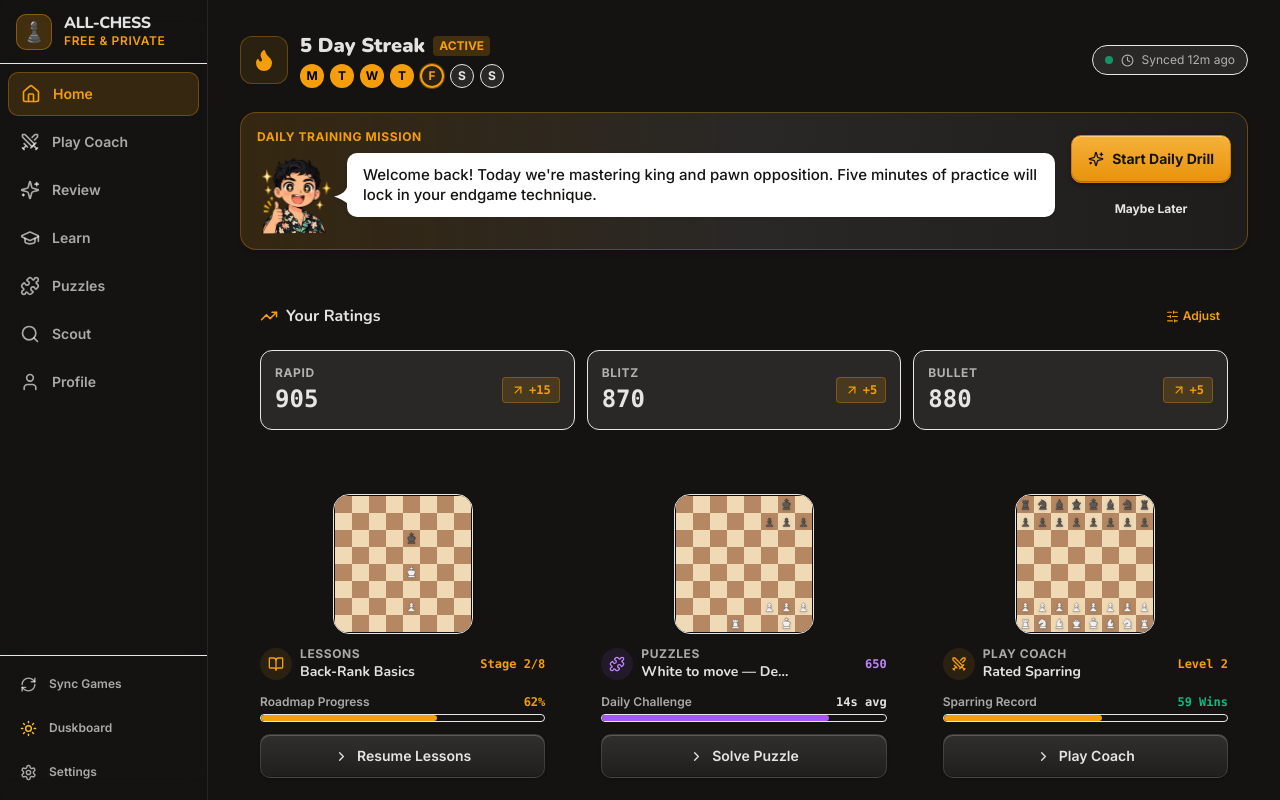
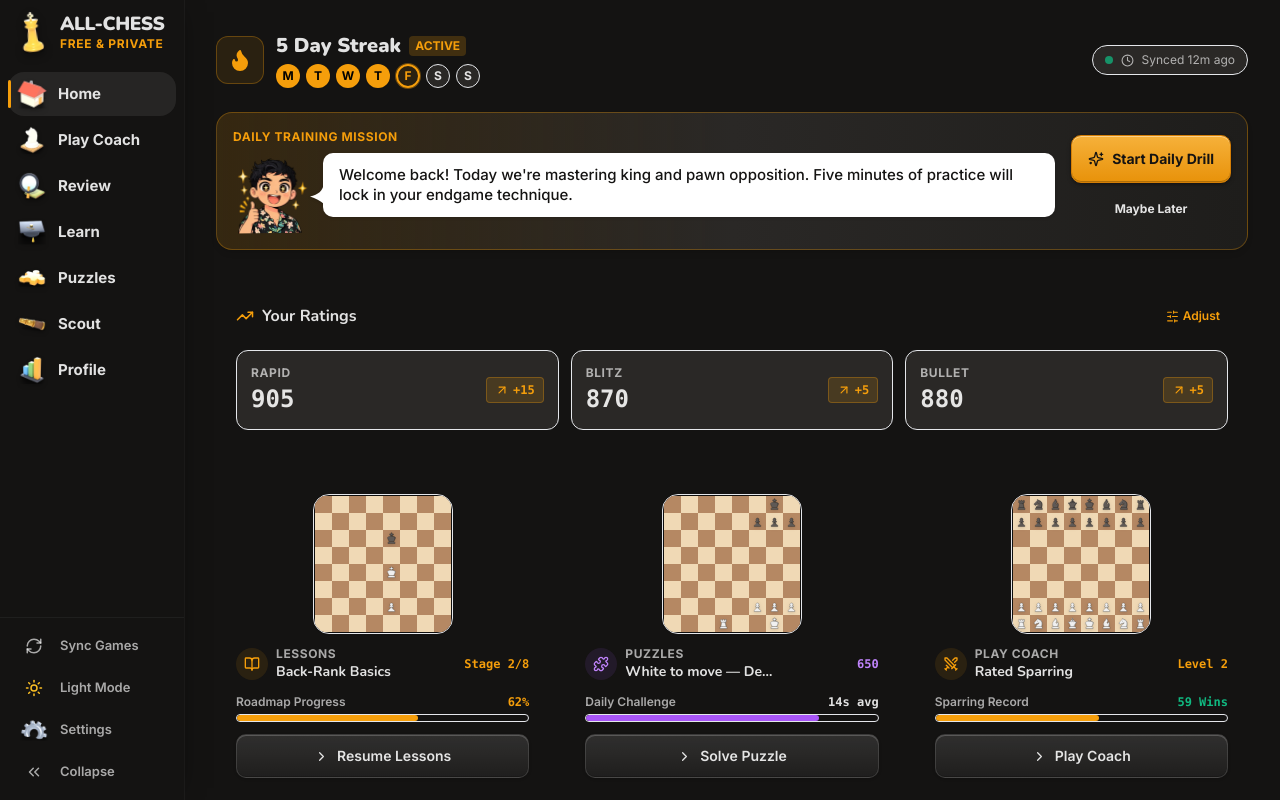
Before and after one commit to rogeralukka/ALL-CHESS, a React (Vite) app in the folder frontend/: page / in a window 1280 px wide. Built offline with nearby package versions, Linux system fonts and the light colour scheme.

Commit message:
Add files via upload

```diff
--- a/frontend/src/app/Layout.tsx
+++ b/frontend/src/app/Layout.tsx
@@ -1,38 +1,65 @@
-import React, { useState } from 'react';
+import React, { useEffect, useState } from 'react';
 import { NavLink, Outlet, useLocation } from 'react-router-dom';
-import {
-  Home,
-  Swords,
-  GraduationCap,
-  Puzzle,
-  Search,
-  User,
-  Settings,
-  RefreshCw,
-  Sun,
-  Moon,
-  Sparkles,
-} from 'lucide-react';
+import { motion } from 'framer-motion';
+import { RefreshCw, Sun, Moon, ChevronsLeft, ChevronsRight } from 'lucide-react';
 import { useSettingsStore } from '@/data/settingsStore';
 import { ToastContainer, toast } from '@/components/Toast';
+import { useMotion } from '@/lib/useMotion';
+import { storage } from '@/lib/storage';
+
+/** 3D section icons, rendered from scripts/map-art/render_ui_art.py */
+export const SECTION_ICON: Record<string, string> = {
+  home: '/assets/ui/icon_home.webp',
+  play: '/assets/ui/icon_play.webp',
+  review: '/assets/ui/icon_review.webp',
+  learn: '/assets/ui/icon_learn.webp',
+  puzzles: '/assets/ui/icon_puzzles.webp',
+  scout: '/assets/ui/icon_scout.webp',
+  profile: '/assets/ui/icon_profile.webp',
+  settings: '/assets/ui/icon_settings.webp',
+};
+
+const NAV = [
+  { to: '/', label: 'Home', icon: 'home' },
+  { to: '/play', label: 'Play Coach', short: 'Play', icon: 'play' },
+  { to: '/review', label: 'Review', icon: 'review' },
+  { to: '/learn', label: 'Learn', icon: 'learn' },
+  { to: '/puzzles', label: 'Puzzles', icon: 'puzzles' },
+  { to: '/scout', label: 'Scout', icon: 'scout' },
+  { to: '/profile', label: 'Profile', icon: 'profile' },
+];
+
+const isActivePath = (path: string, to: string) => path === to || (to !== '/' && path.startsWith(to));
+
+const NavIcon: React.FC<{ name: string; size?: number; active?: boolean }> = ({ name, size = 28, active }) => (
+  <img
+    src={SECTION_ICON[name]}
+    alt=""
+    aria-hidden="true"
+    draggable={false}
+    className={`flex-shrink-0 object-contain transition-transform duration-150 group-hover:scale-110 group-hover:-rotate-3 ${active ? 'scale-110' : ''}`}
+    style={{ width: size, height: size, filter: 'drop-shadow(0 2px 2px rgba(0,0,0,.35))' }}
+  />
+);
 
 export const Layout: React.FC = () => {
   const { appTheme, setAppTheme } = useSettingsStore();
+  const { isOff } = useMotion();
   const [isSyncing, setIsSyncing] = useState(false);
+  const [collapsed, setCollapsed] = useState<boolean>(() => storage.get('all_chess_sidebar_collapsed', false));
   const location = useLocation();
 
+  useEffect(() => {
+    storage.set('all_chess_sidebar_collapsed', collapsed);
+  }, [collapsed]);
+
   // One-time notice when system reports reduced motion while defaulting to Full
-  React.useEffect(() => {
-    if (typeof window === 'undefined') return;
+  useEffect(() => {
     try {
-      const mediaQuery = window.matchMedia('(prefers-reduced-motion: reduce)');
-      const alreadyPrompted = localStorage.getItem('all_chess_motion_prompted');
-      if (mediaQuery.matches && !alreadyPrompted) {
+      const mq = window.matchMedia('(prefers-reduced-motion: reduce)');
+      if (mq.matches && !localStorage.getItem('all_chess_motion_prompted')) {
         localStorage.setItem('all_chess_motion_prompted', 'true');
-        toast.info(
-          'Your system prefers less motion. Switch to Reduced?',
-          'We kept Full motion on by default. You can adjust in Settings > Appearance.'
-        );
+        toast.info('Your system prefers less motion. Switch to Reduced?', 'We kept Full motion on by default. You can adjust in Settings > Appearance.');
       }
     } catch {
       // ignore
@@ -43,152 +70,142 @@ export const Layout: React.FC = () => {
     if (isSyncing) return;
     setIsSyncing(true);
     toast.info('Checking Chess.com & Lichess...', 'Syncing recent games without auth');
-
     setTimeout(() => {
       setIsSyncing(false);
       toast.success('Sync complete', '1 new game found & imported');
     }, 1800);
   };
 
-  const navItems = [
-    { to: '/', label: 'Home', icon: <Home size={20} /> },
-    { to: '/play', label: 'Play Coach', icon: <Swords size={20} /> },
-    { to: '/review', label: 'Review', icon: <Sparkles size={20} /> },
-    { to: '/learn', label: 'Learn', icon: <GraduationCap size={20} /> },
-    { to: '/puzzles', label: 'Puzzles', icon: <Puzzle size={20} /> },
-    { to: '/scout', label: 'Scout', icon: <Search size={20} /> },
-    { to: '/profile', label: 'Profile', icon: <User size={20} /> },
-  ];
+  // labels show when the sidebar is expanded on large screens
+  const labelCls = collapsed ? 'hidden' : 'hidden lg:inline';
+  const widthCls = collapsed ? 'sm:w-[68px]' : 'sm:w-[68px] lg:w-[184px]';
 
-  const bottomNavItems = [
-    { to: '/', label: 'Home', icon: <Home size={22} /> },
-    { to: '/play', label: 'Play', icon: <Swords size={22} /> },
-    { to: '/review', label: 'Review', icon: <Sparkles size={22} /> },
-    { to: '/learn', label: 'Learn', icon: <GraduationCap size={22} /> },
-    { to: '/puzzles', label: 'Puzzles', icon: <Puzzle size={22} /> },
-    { to: '/profile', label: 'Profile', icon: <User size={22} /> },
-  ];
+  const utilBtn =
+    'group flex items-center gap-3 px-3 h-10 rounded-lg font-semibold text-[13px] text-theme-muted hover:text-theme-text hover:bg-black/[0.05] dark:hover:bg-white/[0.06] transition-colors w-full';
 
   return (
-    <div className="flex h-screen w-screen overflow-hidden bg-theme-page text-theme-text font-sans">
+    <div className="app-bg flex h-screen w-screen overflow-hidden text-theme-text font-sans relative">
       {/* --- DESKTOP & TABLET SIDEBAR --- */}
-      <aside className="hidden sm:flex flex-col flex-shrink-0 border-r border-theme-border bg-theme-card/60 backdrop-blur-md transition-all sm:w-16 lg:w-52 z-30">
-        {/* Logo row */}
-        <div className="h-16 flex items-center gap-3 px-4 border-b border-theme-border/60">
-          <div className="w-9 h-9 rounded-md bg-amber-500/20 border border-amber-500/40 flex items-center justify-center flex-shrink-0">
-            <span className="text-xl">♟️</span>
+      <aside
+        className={`hidden sm:flex flex-col flex-shrink-0 transition-[width] duration-200 ease-out z-30 relative ${widthCls}`}
+        style={{ background: 'var(--color-sidebar)', boxShadow: '1px 0 0 rgba(255,255,255,0.04), 6px 0 24px -12px rgba(0,0,0,0.5)' }}
+        data-testid="sidebar"
+        data-collapsed={collapsed}
+      >
+        {/* Logo */}
+        <NavLink to="/" className="group h-16 flex items-center gap-2.5 px-3.5 flex-shrink-0" aria-label="ALL-CHESS home">
+          <img
+            src="/assets/ui/logo_king.webp"
+            alt=""
+            className="w-9 h-10 object-contain flex-shrink-0 transition-transform duration-200 group-hover:-rotate-6 group-hover:scale-105"
+            style={{ filter: 'drop-shadow(0 3px 4px rgba(0,0,0,.4))' }}
+          />
+          <div className={`${collapsed ? 'hidden' : 'hidden lg:flex'} flex-col leading-none`}>
+            <span className="font-display font-black text-[19px] tracking-tight text-theme-text whitespace-nowrap">ALL-CHESS</span>
+            <span className="text-[12px] font-bold text-amber-500 tracking-[0.06em] uppercase mt-1 whitespace-nowrap">Free &amp; Private</span>
           </div>
-          <div className="hidden lg:flex flex-col">
-            <span className="font-display font-extrabold text-base tracking-tight leading-none text-theme-text">
-              ALL-CHESS
-            </span>
-            <span className="text-xs font-semibold text-amber-500 tracking-wider uppercase mt-0.5">
-              Free &amp; Private
-            </span>
-          </div>
-        </div>
+        </NavLink>
 
-        {/* Navigation list */}
-        <nav className="flex-1 flex flex-col gap-1 p-2 overflow-y-auto" aria-label="Main Navigation">
-          {navItems.map((item) => {
-            const isActive = location.pathname === item.to || (item.to !== '/' && location.pathname.startsWith(item.to));
+        {/* Navigation */}
+        <nav className="flex-1 flex flex-col gap-0.5 px-2 pt-2 overflow-y-auto overflow-x-hidden" aria-label="Main Navigation">
+          {NAV.map((item) => {
+            const active = isActivePath(location.pathname, item.to);
             return (
               <NavLink
                 key={item.to}
                 to={item.to}
-                className={`flex items-center gap-3 px-3 py-2.5 rounded-md font-semibold text-sm transition-all min-h-[44px] ${
-                  isActive
-                    ? 'bg-amber-500/15 text-amber-500 border border-amber-500/30 font-bold'
-                    : 'text-theme-muted hover:text-theme-text hover:bg-theme-raised/60'
+                title={item.label}
+                className={`group relative flex items-center gap-3 px-2.5 h-11 rounded-lg font-bold text-[15px] transition-colors ${
+                  active ? 'bg-black/[0.05] dark:bg-white/[0.08] text-theme-text' : 'text-theme-text/75 hover:text-theme-text hover:bg-black/[0.05] dark:hover:bg-white/[0.05]'
                 }`}
-                title={item.label}
               >
-                <span className="flex-shrink-0">{item.icon}</span>
-                <span className="hidden lg:inline truncate">{item.label}</span>
+                {active && (
+                  <motion.span
+                    layoutId={isOff ? undefined : 'nav-active-bar'}
+                    className="absolute left-0 top-2 bottom-2 w-[3px] rounded-full bg-amber-500"
+                    transition={{ type: 'spring', stiffness: 500, damping: 38 }}
+                  />
+                )}
+                <NavIcon name={item.icon} active={active} />
+                <span className={`${labelCls} truncate`}>{item.label}</span>
               </NavLink>
             );
           })}
         </nav>
 
-        {/* Bottom utility tools */}
-        <div className="p-2 border-t border-theme-border/60 flex flex-col gap-1">
-          {/* Sync button */}
-          <button
-            type="button"
-            onClick={handleSync}
-            disabled={isSyncing}
-            className="flex items-center gap-3 px-3 py-2 rounded-md font-semibold text-xs text-theme-muted hover:text-theme-text hover:bg-theme-raised transition-colors min-h-[40px] w-full"
-            title="Auto-sync games every 15 min"
-            aria-label="Sync games with Chess.com and Lichess"
-          >
-            <RefreshCw size={17} className={`flex-shrink-0 ${isSyncing ? 'animate-spin text-amber-500' : ''}`} />
-            <span className="hidden lg:inline truncate">
-              {isSyncing ? 'Syncing...' : 'Sync Games'}
-            </span>
+        {/* Utilities */}
+        <div className="p-2 flex flex-col gap-0.5" style={{ boxShadow: '0 -1px 0 rgba(255,255,255,0.05)' }}>
+          <button type="button" onClick={handleSync} disabled={isSyncing} className={utilBtn} title="Sync games from Chess.com and Lichess" aria-label="Sync games with Chess.com and Lichess">
+            <RefreshCw size={18} className={`flex-shrink-0 mx-[5px] ${isSyncing ? 'animate-spin text-amber-500' : ''}`} />
+            <span className={`${labelCls} truncate`}>{isSyncing ? 'Syncing...' : 'Sync Games'}</span>
           </button>
-
-          {/* Theme switcher */}
           <button
             type="button"
             onClick={() => setAppTheme(appTheme === 'dusk' ? 'dawn' : 'dusk')}
-            className="flex items-center gap-3 px-3 py-2 rounded-md font-semibold text-xs text-theme-muted hover:text-theme-text hover:bg-theme-raised transition-colors min-h-[40px] w-full"
-            title={`Switch to ${appTheme === 'dusk' ? 'Dawn (Light)' : 'Dusk (Dark)'} theme`}
+            className={utilBtn}
+            title={`Switch to ${appTheme === 'dusk' ? 'Dawn (light)' : 'Dusk (dark)'}`}
             aria-label="Toggle theme"
           >
-            {appTheme === 'dusk' ? (
-              <Sun size={17} className="text-amber-400 flex-shrink-0" />
-            ) : (
-              <Moon size={17} className="text-indigo-400 flex-shrink-0" />
-            )}
-            <span className="hidden lg:inline truncate capitalize">{appTheme}board</span>
+            {appTheme === 'dusk' ? <Sun size={18} className="text-amber-400 flex-shrink-0 mx-[5px]" /> : <Moon size={18} className="text-indigo-400 flex-shrink-0 mx-[5px]" />}
+            <span className={`${labelCls} truncate capitalize`}>{appTheme === 'dusk' ? 'Light mode' : 'Dark mode'}</span>
           </button>
-
-          {/* Settings link */}
           <NavLink
             to="/settings"
-            className={({ isActive }) =>
-              `flex items-center gap-3 px-3 py-2 rounded-md font-semibold text-xs transition-colors min-h-[40px] ${
-                isActive
-                  ? 'bg-amber-500/15 text-amber-500'
-                  : 'text-theme-muted hover:text-theme-text hover:bg-theme-raised'
-              }`
-            }
             title="Settings"
+            className={({ isActive }) => `${utilBtn} ${isActive ? '!bg-black/[0.05] dark:bg-white/[0.08] !text-theme-text' : ''}`}
           >
-            <Settings size={17} className="flex-shrink-0" />
-            <span className="hidden lg:inline truncate">Settings</span>
+            <img src={SECTION_ICON.settings} alt="" className="w-7 h-7 object-contain flex-shrink-0 transition-transform duration-300 group-hover:rotate-45" />
+            <span className={`${labelCls} truncate`}>Settings</span>
           </NavLink>
+          <button
+            type="button"
+            onClick={() => setCollapsed((c) => !c)}
+            className={`${utilBtn} hidden lg:flex`}
+            title={collapsed ? 'Expand sidebar' : 'Collapse sidebar'}
+            aria-label={collapsed ? 'Expand sidebar' : 'Collapse sidebar'}
+            data-testid="sidebar-toggle"
+          >
+            {collapsed ? <ChevronsRight size={18} className="flex-shrink-0 mx-[5px]" /> : <ChevronsLeft size={18} className="flex-shrink-0 mx-[5px]" />}
+            <span className={`${labelCls} truncate`}>Collapse</span>
+          </button>
         </div>
       </aside>
 
-      {/* --- MAIN APP VIEWPORT --- */}
-      <main className="flex-1 flex flex-col min-w-0 h-full overflow-y-auto pb-16 sm:pb-0 relative">
-        <Outlet />
+      {/* --- MAIN --- */}
+      <main className="flex-1 flex flex-col min-w-0 h-full overflow-y-auto pb-16 sm:pb-0 relative z-10">
+        {/* soft page entrance when switching sections */}
+        <motion.div
+          key={location.pathname.split('/')[1] || 'home'}
+          className="flex-1 flex flex-col min-w-0 min-h-0"
+          initial={isOff ? false : { opacity: 0, y: 6 }}
+          animate={{ opacity: 1, y: 0 }}
+          transition={{ duration: isOff ? 0 : 0.22, ease: [0, 0, 0.2, 1] }}
+        >
+          <Outlet />
+        </motion.div>
       </main>
 
-      {/* --- PHONE BOTTOM NAVIGATION BAR (< 640px) --- */}
+      {/* --- PHONE BOTTOM NAVIGATION (< 640px) --- */}
       <nav
-        className="sm:hidden fixed bottom-0 left-0 right-0 h-16 bg-theme-card/95 backdrop-blur-md border-t border-theme-border flex items-center justify-around px-2 z-40 pb-[env(safe-area-inset-bottom)]"
+        className="sm:hidden fixed bottom-0 left-0 right-0 h-16 backdrop-blur-md flex items-center justify-around px-1 z-40 pb-[env(safe-area-inset-bottom)]"
+        style={{ background: 'color-mix(in srgb, var(--color-sidebar) 94%, transparent)', boxShadow: '0 -1px 0 rgba(255,255,255,0.06)' }}
         aria-label="Mobile Navigation"
       >
-        {bottomNavItems.map((item) => {
-          const isActive = location.pathname === item.to || (item.to !== '/' && location.pathname.startsWith(item.to));
+        {NAV.filter((n) => n.icon !== 'scout').map((item) => {
+          const active = isActivePath(location.pathname, item.to);
           return (
             <NavLink
               key={item.to}
               to={item.to}
-              className={`flex flex-col items-center justify-center flex-1 h-full min-h-[44px] gap-0.5 select-none transition-colors ${
-                isActive ? 'text-amber-500 font-bold' : 'text-theme-muted hover:text-theme-text'
-              }`}
+              className={`group flex flex-col items-center justify-center flex-1 h-full gap-0.5 select-none transition-colors ${active ? 'text-amber-500' : 'text-theme-muted'}`}
             >
-              <span>{item.icon}</span>
-              <span className="text-xs leading-tight font-medium">{item.label}</span>
+              <NavIcon name={item.icon} size={26} active={active} />
+              <span className="text-[12px] leading-tight font-bold">{item.short || item.label}</span>
             </NavLink>
           );
         })}
       </nav>
 
-      {/* Global Toast Container */}
       <ToastContainer />
     </div>
   );
```
